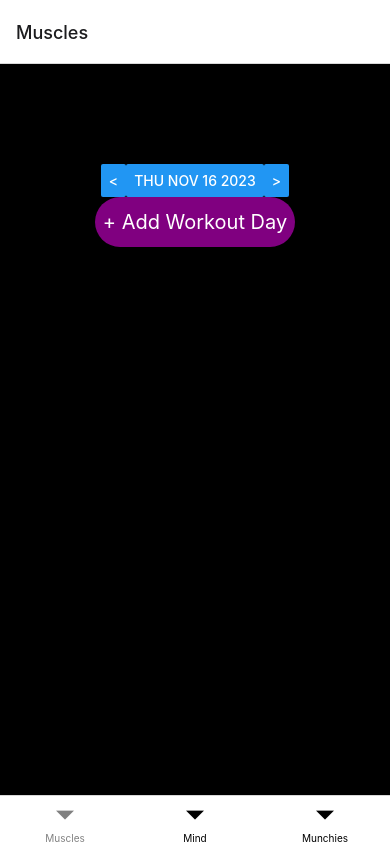
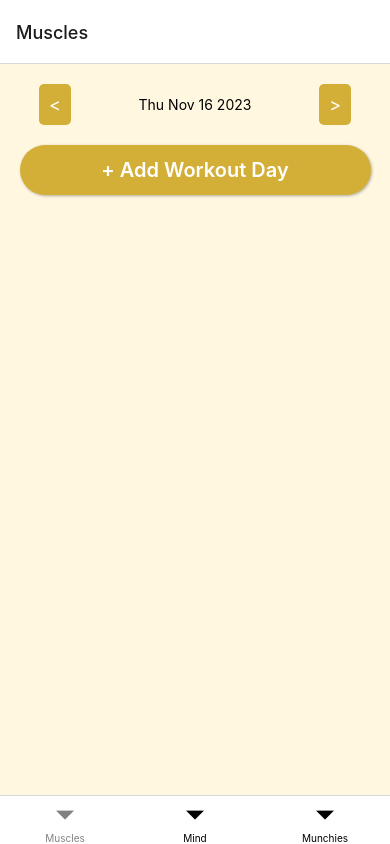
Before and after one commit to sc830/Hercules, a React Native app in the folder Hercules/: screen /Main in a window 390 px wide. Built offline with nearby package versions, Linux system fonts and the light colour scheme.

Commit message:
main workout page brought to standard

```diff
--- a/Hercules/Views/MainTabs.js
+++ b/Hercules/Views/MainTabs.js
@@ -1,3 +1,4 @@
+//MainTabs.js
 import React from 'react';
 import { createBottomTabNavigator } from '@react-navigation/bottom-tabs';
 import { createStackNavigator } from '@react-navigation/stack';
--- a/Hercules/Views/addRepsWeights.js
+++ b/Hercules/Views/addRepsWeights.js
@@ -102,41 +102,49 @@ const AddRepsWeights = ({ route, navigation }) => {
 const styles = StyleSheet.create({
   container: {
     flexGrow: 1,
-    backgroundColor: 'black',
+    backgroundColor: '#FFF7E0', // Light gold background
     padding: 20,
     alignItems: 'center',
   },
   headerText: {
-    color: 'white',
+    color: '#303030', // Dark text for readability
     fontSize: 24,
     fontWeight: 'bold',
     marginBottom: 20,
   },
   input: {
     backgroundColor: 'white',
-    color: 'black',
+    color: '#303030', // Dark text for readability
     paddingHorizontal: 15,
     paddingVertical: 10,
-    borderRadius: 5,
+    borderRadius: 10,
     fontSize: 18,
     marginVertical: 10,
     width: '80%',
+    borderWidth: 1,
+    borderColor: '#D4AF37', // Gold color border
   },
   button: {
-    backgroundColor: 'purple',
+    backgroundColor: '#D4AF37', // Gold color
     padding: 10,
-    borderRadius: 5,
+    borderRadius: 10,
     justifyContent: 'center',
     alignItems: 'center',
     marginVertical: 10,
     width: '80%',
+    elevation: 3, // Adds a drop shadow on Android
+    shadowColor: '#000', // Adds a shadow on iOS
+    shadowOffset: { width: 1, height: 1 },
+    shadowOpacity: 0.3,
+    shadowRadius: 3,
   },
   buttonText: {
     color: 'white',
     fontSize: 18,
+    fontWeight: '600', // Semi-bold
   },
   setContainer: {
-    backgroundColor: 'grey',
+    backgroundColor: '#FFFFFF', // White background for sets
     borderRadius: 10,
     padding: 15,
     marginVertical: 5,
@@ -144,18 +152,20 @@ const styles = StyleSheet.create({
     flexDirection: 'row',
     justifyContent: 'space-between',
     alignItems: 'center',
+    borderWidth: 1,
+    borderColor: '#D4AF37', // Gold color border
   },
   setText: {
-    color: 'white',
+    color: '#303030', // Dark text for readability
     fontSize: 18,
   },
   recommendedText: {
-    color: 'white',
+    color: '#303030', // Dark text for readability
     fontSize: 16,
     marginTop: 10,
   },
   deleteButton: {
-    backgroundColor: 'transparent', // Make the button transparent
+    backgroundColor: '#D4AF37', // Gold color
     padding: 10,
     borderRadius: 5,
     justifyContent: 'center',
--- a/Hercules/Views/workout.js
+++ b/Hercules/Views/workout.js
@@ -59,10 +59,15 @@ const WorkoutView = () => {
   return (
     <ScrollView contentContainerStyle={styles.container} style={styles.scrollView}>
       <View style={styles.dateContainer}>
-        <Button title="<" onPress={handleBack} />
-        <Button title={currentDate.toDateString()} />
-        <Button title=">" onPress={handleForward} />
+        <TouchableOpacity onPress={handleBack} style={styles.navButton}>
+          <Text style={styles.navButtonText}>{"<"}</Text>
+        </TouchableOpacity>
+        <Text>{currentDate.toDateString()}</Text>
+        <TouchableOpacity onPress={handleForward} style={styles.navButton}>
+          <Text style={styles.navButtonText}>{">"}</Text>
+        </TouchableOpacity>
       </View>
+
 
       {splits.map((split, index) => (
         <View key={index} style={styles.splitContainer}>
@@ -140,68 +145,81 @@ const WorkoutView = () => {
 const styles = StyleSheet.create({
   scrollView: {
     flex: 1,
-    backgroundColor: 'black',
+    backgroundColor: '#FFF7E0', // A light gold background for the overall app
   },
   container: {
     flexGrow: 1,
     justifyContent: 'flex-start',
     alignItems: 'center',
-    paddingTop: 100,
+    paddingTop: 20,
   },
   dateContainer: {
     flexDirection: 'row',
     alignItems: 'center',
-    justifyContent: 'space-between',
-    marginHorizontal: 20,
+    justifyContent: 'space-around',
+    width: '100%',
+    marginBottom: 20,
   },
   addButton: {
-    backgroundColor: 'purple',
-    width: 200,
+    backgroundColor: '#D4AF37', // Gold color
+    width: '90%',
     height: 50,
     borderRadius: 25,
     justifyContent: 'center',
     alignItems: 'center',
-    marginBottom: 10,
+    marginBottom: 20,
+    elevation: 3,
+    shadowColor: '#000',
+    shadowOffset: { width: 1, height: 1 },
+    shadowOpacity: 0.3,
+    shadowRadius: 3,
   },
   buttonText: {
     color: 'white',
     fontSize: 20,
+    fontWeight: '600',
   },
   splitContainer: {
     width: '90%',
+    height: 300,
     marginBottom: 10,
+    backgroundColor: 'white', // Removing the gold border
+    borderRadius: 15,
+    elevation: 2, // Elevation is kept for shadow effect
+    shadowColor: '#000',
+    shadowOffset: { width: 1, height: 1 },
+    shadowOpacity: 0.2,
+    shadowRadius: 3,
   },
   buttonRow: {
     flexDirection: 'row',
-    justifyContent: 'space-between',
+    justifyContent: 'space-around',
     width: '100%',
-},
-
-actionButton: {
-    flex: 1,
-    backgroundColor: 'purple',
+  },
+  actionButton: {
+    backgroundColor: '#D4AF37', // Gold color
+    width: '45%',
     alignItems: 'center',
     padding: 10,
-    margin: 5,
-    borderRadius: 5,
-},
-
-actionButtonText: {
-    color: 'black',
+    borderRadius: 15,
+    marginTop: 10,
+  },
+  actionButtonText: {
+    color: 'white',
     fontSize: 16,
-},
-
+    fontWeight: '600',
+  },
   splitButton: {
-    backgroundColor: 'gray',
-    height: 200,
-    borderRadius: 25,
+    height: 60,
+    borderRadius: 15,
     justifyContent: 'center',
     alignItems: 'center',
-    position: 'relative',
+    marginTop: 10,
   },
   splitText: {
-    color: 'black',
+    color: '#303030',
     fontSize: 20,
+    fontWeight: '600',
   },
   settingsButton: {
     position: 'absolute',
@@ -209,37 +227,14 @@ actionButtonText: {
     right: 10,
   },
   settingsText: {
-    fontSize: 20,
-  },
-  deleteButton: {
-    backgroundColor: 'purple',
-    paddingHorizontal: 20,
-    paddingVertical: 10,
-    borderRadius: 25,
-    marginTop: 10,
-    alignSelf: 'flex-end',
-  },
-  deleteButtonText: {
-    color: 'black',
-    fontSize: 16,
-  },
-  renameButton: {
-    backgroundColor: 'purple',
-    paddingHorizontal: 20,
-    paddingVertical: 10,
-    borderRadius: 25,
-    marginTop: 10,
-    alignSelf: 'flex-end',
-  },
-  renameButtonText: {
-    color: 'black',
-    fontSize: 16,
+    fontSize: 24,
+    color: '#D4AF37', // Gold color
   },
   modalView: {
     flex: 1,
     justifyContent: 'center',
     alignItems: 'center',
-    backgroundColor: 'rgba(0, 0, 0, 0.5)',
+    backgroundColor: 'rgba(255, 247, 224, 0.95)', // Translucent light gold background
   },
   input: {
     width: '80%',
@@ -248,7 +243,25 @@ actionButtonText: {
     marginBottom: 10,
     paddingHorizontal: 10,
     fontSize: 20,
+    borderRadius: 15,
+    // Removing the gold border
+    color: '#303030', // Dark text for readability
+  },
+  // Styles for the gold navigation buttons
+  navButton: {
+    backgroundColor: '#D4AF37',
+    padding: 10,
+    borderRadius: 5,
+    marginHorizontal: 10,
+  },
+  navButtonText: {
+    color: '#FFF',
+    fontSize: 18,
   },
 });
 
+
+// Don't forget to adjust the buttons within the `render` method to use these styles.
+
+
 export default WorkoutView;
--- a/Hercules/Views/workoutList.js
+++ b/Hercules/Views/workoutList.js
@@ -125,57 +125,59 @@ const WorkoutList = ({ route }) => {
 const styles = StyleSheet.create({
   container: {
     flex: 1,
+    alignItems: 'center',
+    backgroundColor: '#FFF7E0', // A light gold background
+  },
+  workoutButton: {
+    backgroundColor: '#D4AF37', // Gold color
+    width: '90%',
+    height: 60,
+    borderRadius: 10,
     justifyContent: 'center',
     alignItems: 'center',
-    backgroundColor: 'black',
+    marginBottom: 15,
+    elevation: 3, // Adds a drop shadow on Android
+    shadowColor: '#000', // Adds a shadow on iOS
+    shadowOffset: { width: 1, height: 1 },
+    shadowOpacity: 0.3,
+    shadowRadius: 3,
   },
-  text: {
-    color: 'white',
-    fontSize: 20,
-    marginBottom: 20,
-  },
-
-  workoutButton: {
-    backgroundColor: 'gray',
-    width: '100%', // ensures the button takes up the full width of its parent
-    height: 50,
-    borderRadius: 25,
-    justifyContent: 'center',
-    alignItems: 'center',
-    marginBottom: 10,
-  },
-
   buttonText: {
     color: 'white',
     fontSize: 18,
+    fontWeight: '600', // Semi-bold
   },
   workoutContainer: {
+    width: '100%',
+    alignItems: 'center',
+    marginBottom: 20,
+  },
+  addButton: {
+    backgroundColor: '#D4AF37', // Gold color
     width: '90%',
-    marginBottom: 20,
-    alignItems: 'center',
-},
-  addButton: {
-    backgroundColor: 'purple',
-    width: 200,
     height: 50,
-    borderRadius: 25,
+    borderRadius: 10,
     justifyContent: 'center',
     alignItems: 'center',
     marginTop: 20,
+    marginBottom: 20,
   },
   modalView: {
     flex: 1,
     justifyContent: 'center',
     alignItems: 'center',
-    backgroundColor: 'rgba(0, 0, 0, 0.5)',
+    backgroundColor: 'rgba(255, 247, 224, 0.95)', // Translucent light gold background
   },
   input: {
     width: '80%',
     height: 50,
     backgroundColor: 'white',
-    marginBottom: 10,
+    marginBottom: 20,
     paddingHorizontal: 10,
-    fontSize: 20,
+    fontSize: 18,
+    borderRadius: 10,
+    borderWidth: 1,
+    borderColor: '#D4AF37', // Gold color border
   },
   settingsButton: {
     position: 'absolute',
@@ -183,29 +185,32 @@ const styles = StyleSheet.create({
     right: 10,
   },
   settingsText: {
-    fontSize: 20,
+    fontSize: 24,
+    color: '#D4AF37', // Gold color
   },
   buttonRow: {
     flexDirection: 'row',
     justifyContent: 'space-between',
-    width: '100%',
+    width: '90%',
     marginTop: 10,
   },
   actionButton: {
-    flex: 1,
-    backgroundColor: 'purple',
+    backgroundColor: '#D4AF37', // Gold color
     alignItems: 'center',
     padding: 10,
-    margin: 5,
     borderRadius: 5,
+    flex: 1,
+    marginHorizontal: 5,
   },
   actionButtonText: {
-    color: 'black',
+    color: 'white',
     fontSize: 16,
+    fontWeight: '600', // Semi-bold
   },
-  workoutContainer: {
-    width: '90%',
-    marginBottom: 20,
+  workoutText: {
+    color: 'white',
+    fontSize: 18,
+    fontWeight: '600', // Semi-bold
   },
 });
 
```
